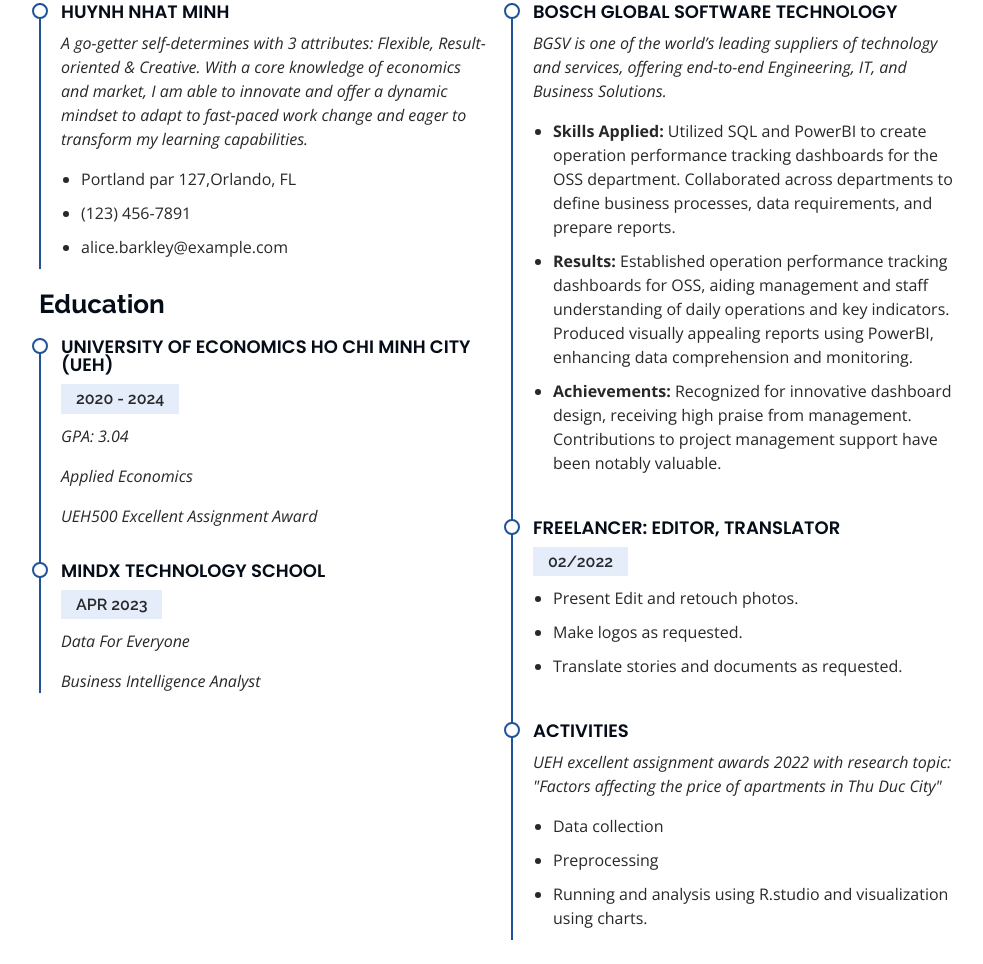
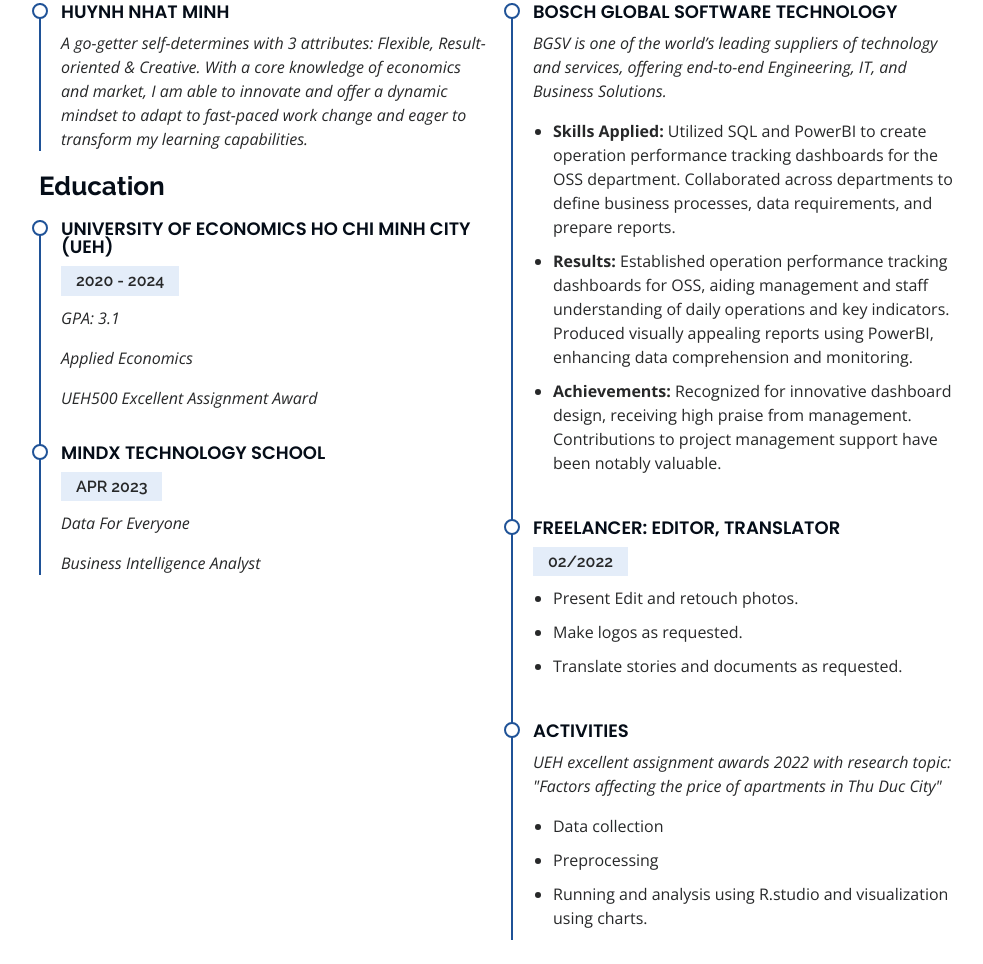
Before and after one commit to Minhung711/portfolio, a plain HTML site: page index.html in a window 1280 px wide. Shown: the part 2610-3574 px from the top of the page, without its empty margins (291-1274 px from the left). Drawn offline with nearby package versions, Linux system fonts and the light colour scheme.

Commit message:
small changes

```diff
--- a/index.html
+++ b/index.html
@@ -386,18 +386,15 @@
                   am able to innovate and offer a dynamic mindset to adapt to fast-paced work change and eager to
                   transform my learning
                   capabilities.</em></p>
-              <ul>
-                <li>Portland par 127,Orlando, FL</li>
-                <li>(123) 456-7891</li>
-                <li>alice.barkley@example.com</li>
-              </ul>
+
             </div>
 
             <h3 class="resume-title">Education</h3>
             <div class="resume-item">
               <h4>University Of Economics Ho Chi Minh City (UEH)</h4>
               <h5>2020 - 2024</h5>
-              <p><em>GPA: 3.04</em></p>
+              <p><em>GPA: 3.1
+              </em></p>
               <p><em>Applied Economics
                 </em></p>
               <p><em>UEH500 Excellent Assignment Award
```
